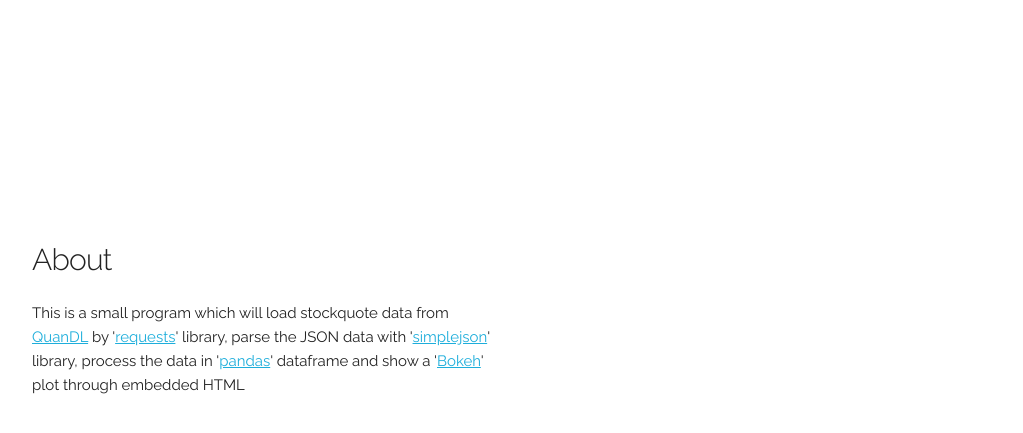
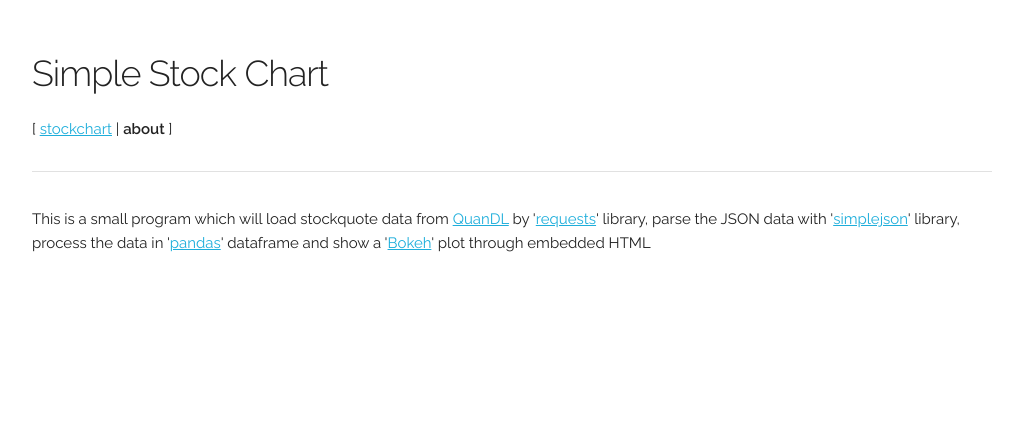
Before and after one commit to jackyckma/dataproject, a Flask app: page /about in a window 1280 px wide. Shown: the top 433 px of the page, without its empty margins (128-1151 px from the left). Run offline with Flask 2, Linux system fonts and the light colour scheme; parts of the project's set-up code (start-up, migrations or seed data) failed here and were passed over.

Commit message:
Bug fix and Layout changes
- remove the str() casting for stockcode
- Linked Main page and About page

```diff
--- a/app.py
+++ b/app.py
@@ -13,11 +13,7 @@ app = Flask(__name__)
 
 @app.route('/')
 def main():
-	return redirect('/stock/')
-
-@app.route('/index')
-def index():
-	return render_template('index.html')
+	return redirect(url_for('stock'))
 
 @app.route('/about')
 def about():
@@ -26,7 +22,7 @@ def about():
 #Main Process
 @app.route('/stock/')
 def stock():
-	stockcode = str(request.args.get('stockcode'))
+	stockcode = request.args.get('stockcode')
 	stockperiod = str(request.args.get('period'))
 
 
--- a/templates/about.html
+++ b/templates/about.html
@@ -33,12 +33,14 @@
   –––––––––––––––––––––––––––––––––––––––––––––––––– -->
   <div class="container">
     <div class="row">
-      <div class="one-half column" style="margin-top: 25%">
-        <h4>About</h4>
+		<h3 style="margin-top:50px">Simple Stock Chart</h3>
+		[ <a href="{{ url_for('stock') }}">stockchart</a> | <b>about</b> ]
+		<hr/>
         <p>This is a small program which will load stockquote data from <a href="https://www.quandl.com">QuanDL</a> by '<a href="http://www.python-requests.org/en/latest/">requests</a>' library, parse the JSON data with '<a href="https://pypi.python.org/pypi/simplejson/">simplejson</a>' library, process the data in '<a href="http://pandas.pydata.org/pandas-docs/stable/index.html">pandas</a>' dataframe and show a '<a href="http://bokeh.pydata.org/en/latest/">Bokeh</a>' plot through embedded HTML</p>
-      </div>
+
     </div>
   </div>
+
 
 <!-- End Document
   –––––––––––––––––––––––––––––––––––––––––––––––––– -->
--- a/templates/stock.html
+++ b/templates/stock.html
@@ -47,7 +47,9 @@
   –––––––––––––––––––––––––––––––––––––––––––––––––– -->
   <div class="container">
     <div class="row">
-		<h3 style="margin-top:50px">Simple Stock Chart</h2>
+		<h3 style="margin-top:50px">Simple Stock Chart</h3>
+		[ <b>stockchart</b> | <a href="{{ url_for('about') }}">about</a> ]
+		<br/><br/>
 
 	    <form action="{{ url_for('stock') }}" method=get>
 			<label>Stockcode</label>
@@ -62,7 +64,7 @@
 	    </form>
 
 	{% if status.code>1 %}
-        <p><b>status:</b> {{status.msg}}</p>
+        <p>{{status.msg}}</p>
 	{% endif %}
 	{% if status.code==1 %}
         {{ plot.div|indent(4)|safe }}
```
